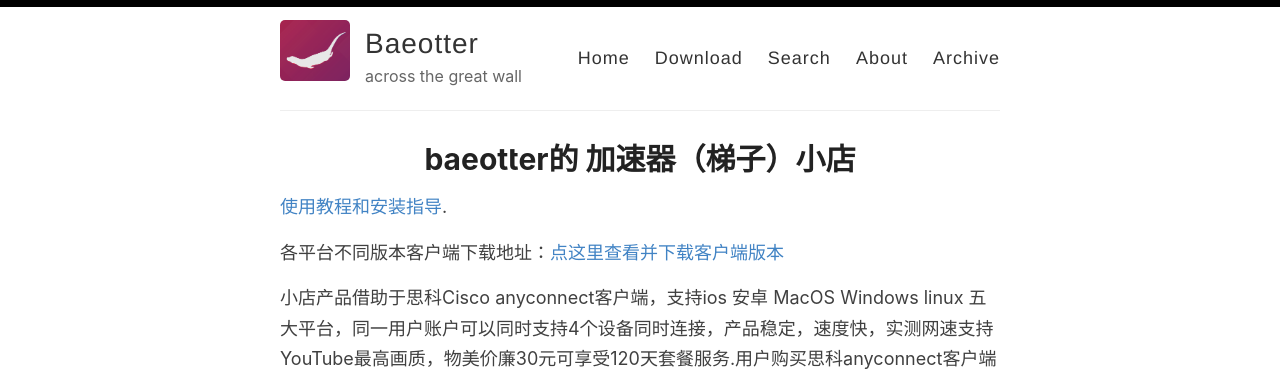
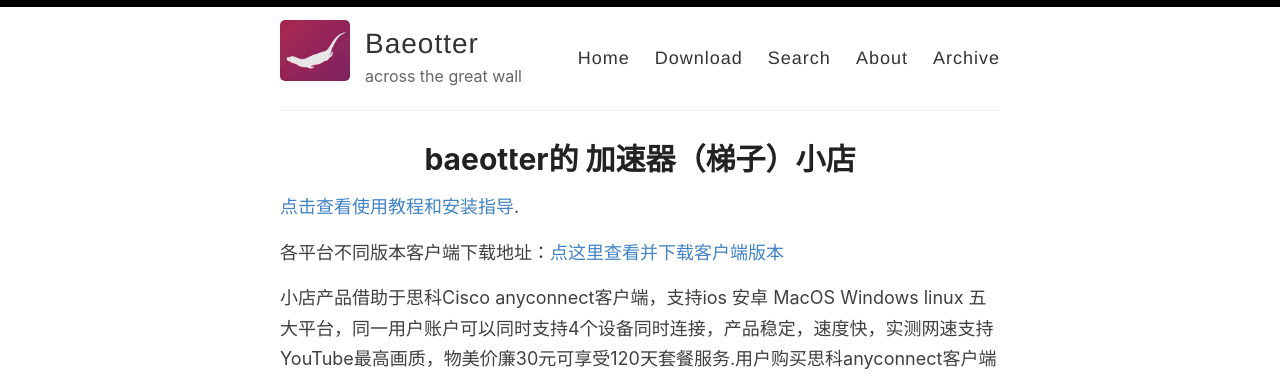
Before and after one commit to BaeAshuai/BaeAshuai.github.io, a Jekyll site: the page built from _pages/about.md, in a window 1280 px wide. Shown: the top 378 px of the page. Built offline with Jekyll 4.4.1, drawn with Linux system fonts in a browser that asks for light colours.

Commit message:
Update about.md

```diff
--- a/_pages/about.md
+++ b/_pages/about.md
@@ -4,7 +4,7 @@ title: baeotter的 加速器（梯子）小店
 permalink: /about/
 ---
 
-[使用教程和安装指导](https://baeashuai.github.io/anyconnect-guide2/).
+[点击查看使用教程和安装指导](https://baeashuai.github.io/anyconnect-guide2/).
 
 各平台不同版本客户端下载地址：[点这里查看并下载客户端版本](https://baeashuai.github.io/download/)
 
```
